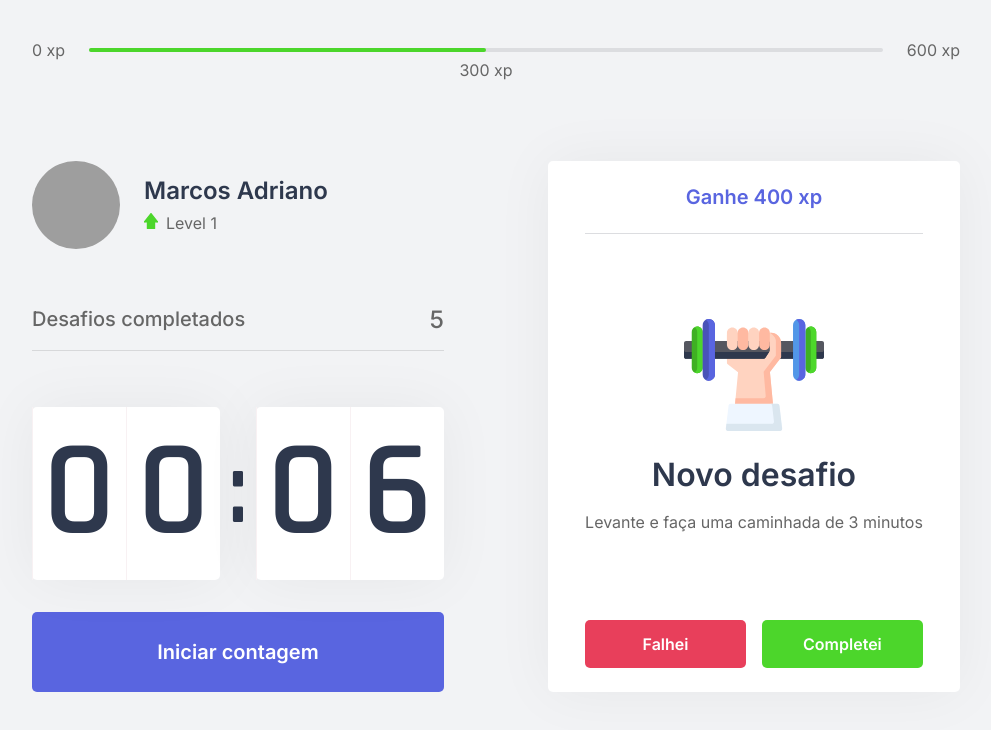
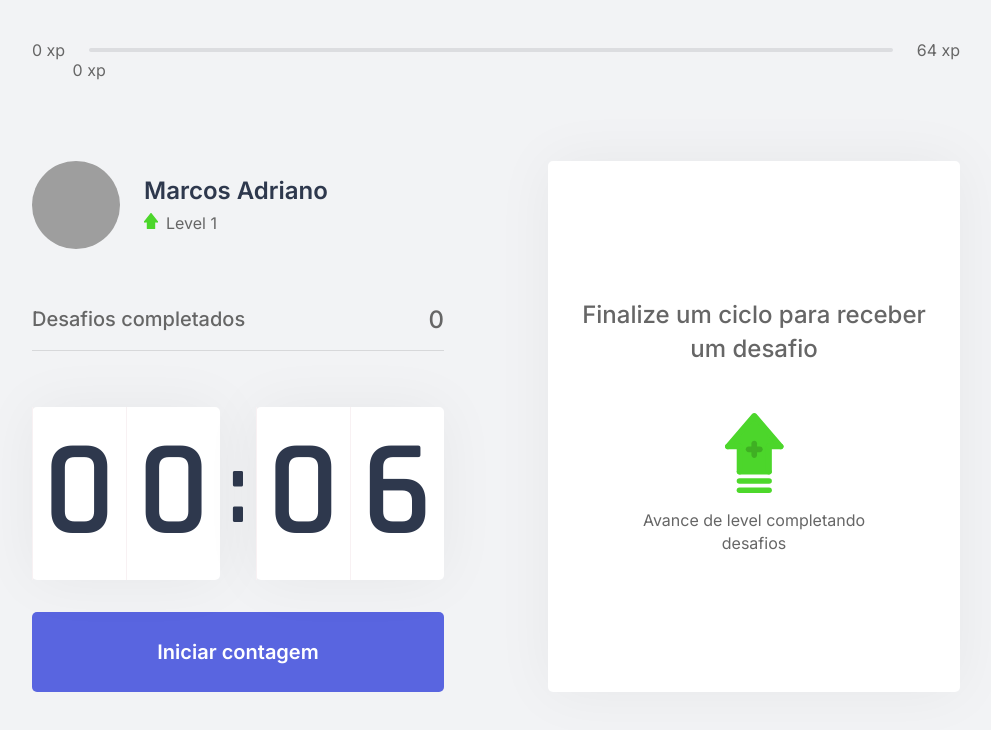
Before and after one commit to marcosadriano05/nlw4-moveit, a Next.js app: page / in a window 1280 px wide. Shown: the top 730 px of the page, without its empty margins (144-1135 px from the left). Built offline with nearby package versions, Linux system fonts and the light colour scheme; grey boxes are pictures that could not be loaded.

Commit message:
Aplicando Challenge Context nos componentes

```diff
--- /dev/null
+++ b/challenges.json
@@ -0,0 +1,62 @@
+[
+  {
+    "type": "body",
+    "description": "Estique um de seus braços com a palma da mão virada para frente e puxe os dedos para cima por 10 segundos por mão.",
+    "amount": 80
+  },
+  {
+    "type": "body",
+    "description": "Estique seu braço contra o peito e puxe-o utilizando o outro braço por 10 segundos por braço.",
+    "amount": 60
+  },
+  {
+    "type": "body",
+    "description": "Puxe seu pescoço com a ajuda da mão para a direita e para a esquerda, permanecendo na posição por alguns segundos.",
+    "amount": 70
+  },
+  {
+    "type": "body",
+    "description": "Com as duas mãos na parte de trás da cabeça, leve-a para baixo, alongando a parte de trás da região.",
+    "amount": 60
+  },
+  {
+    "type": "body",
+    "description": "Cruze as pernas e desça com as mãos esticadas em direção ao chão. Repita o movimento com a outra perna na frente.",
+    "amount": 100
+  },
+  {
+    "type": "body",
+    "description": "Sentado, abra as pernas e tente encostar as palmas das mãos no chão, repita 3 vezes por 5 segundos.",
+    "amount": 80
+  },
+  {
+    "type": "body",
+    "description": "Puxe o joelho de encontro ao peito e segure, troque de perna após 10 segundos.",
+    "amount": 50
+  },
+  {
+    "type": "body",
+    "description": "Sentado, cruze uma perna e incline seu tronco à frente, troque de perna após 10 segundos.",
+    "amount": 80
+  },
+  {
+    "type": "eye",
+    "description": "Sentado, feche os olhos e cubra-os com as palmas da mão durante 2 minutos, depois abra normalmente.",
+    "amount": 90
+  },
+  {
+    "type": "eye",
+    "description": "Em algum ambiente aberto, olhe o mais longe que puder em quatro direções por 3s, mexa apenas os olhos. Repita 3 vezes.",
+    "amount": 140
+  },
+  {
+    "type": "eye",
+    "description": "Usando os polegares, massage a área abaixo das sobrancelhas em movimentos circulares por 15 segundos.",
+    "amount": 70
+  },
+  {
+    "type": "body",
+    "description": "Em pé, gire a cintura o máximo que puder para a esquerda, segure por cinco segundos. Repita para a direita.",
+    "amount": 90
+  }
+]
--- a/src/components/ChallengeBox.tsx
+++ b/src/components/ChallengeBox.tsx
@@ -5,24 +5,23 @@
 import styles from '../styles/components/ChallengeBox.module.css';
 
 export function ChallengeBox() {
-  const contextData = useContext(ChallengesContext);
-
-  const hasActiveChallenge = true;
+  const { activeChallenge, resetChallenge } = useContext(ChallengesContext);
 
   return(
     <div className={styles.challengeBoxContainer}>
-      {hasActiveChallenge ? (
+      {activeChallenge ? (
         <div className={styles.challengeActive}>
-          <header>Ganhe 400 xp</header>
+          <header>Ganhe {activeChallenge.amount} xp</header>
           <main>
-            <img src="icons/body.svg" alt="Exercício físico" />
+            <img src={`icons/${activeChallenge.type}.svg`} alt="Exercício" />
             <strong>Novo desafio</strong>
-            <p>Levante e faça uma caminhada de 3 minutos</p>
+            <p>{activeChallenge.description}</p>
           </main>
           <footer>
             <button
               type="button"
               className={styles.challengeFailedButton}
+              onClick={resetChallenge}
             >
               Falhei
             </button>
--- a/src/components/CompletedChallenges.tsx
+++ b/src/components/CompletedChallenges.tsx
@@ -1,10 +1,14 @@
+import { useContext } from 'react';
+import { ChallengesContext } from '../contexts/ChallengesContext';
 import styles from '../styles/components/CompletedChallenges.module.css';
 
 export function CompletedChallenges() {
+  const { challengesCompleted } = useContext(ChallengesContext);
+
   return(
     <div className={styles.completedChallengesContainer}>
       <span>Desafios completados</span>
-      <span>5</span>
+      <span>{challengesCompleted}</span>
     </div>
   );
 }
--- a/src/components/Countdown.tsx
+++ b/src/components/Countdown.tsx
@@ -7,7 +7,7 @@
 let countdownTimeOut: NodeJS.Timeout;
 
 export function Countdown() {
-  const contextData = useContext(ChallengesContext);
+  const { startNewChallenge } = useContext(ChallengesContext);
 
   const [time, setTime] = useState(0.1*60);
   const [isActive, setIsActive] = useState(false);
@@ -36,6 +36,7 @@
       } else if(isActive && time === 0) {
         setHasFinished(true);
         setIsActive(false);
+        startNewChallenge();
       }
     }, 1000);
   }, [isActive, time]);
--- a/src/components/ExperienceBar.tsx
+++ b/src/components/ExperienceBar.tsx
@@ -1,14 +1,23 @@
+import { useContext } from 'react';
+import { ChallengesContext } from '../contexts/ChallengesContext';
+
 import styles from '../styles/components/ExperienceBar.module.css';
 
 export function ExperienceBar() {
+  const { currentExperience, experienceToNextLevel } = useContext(ChallengesContext);
+
+  const percentToNextLevel = Math.round(currentExperience * 100) / experienceToNextLevel;
+
   return (
     <header className={styles.experienceBar}>
       <span>0 xp</span>
       <div>
-        <div style={{width: '50%'}} />
-        <span className={styles.currentExperience} style={{left: '50%'}}>300 xp</span>
+        <div style={{width: `${percentToNextLevel}%`}} />
+        <span className={styles.currentExperience} style={{left: `${percentToNextLevel}%`}}>
+          {currentExperience} xp
+        </span>
       </div>
-      <span>600 xp</span>
+      <span>{experienceToNextLevel} xp</span>
     </header>
   );
 }
--- a/src/contexts/ChallengesContext.tsx
+++ b/src/contexts/ChallengesContext.tsx
@@ -1,11 +1,22 @@
 import { createContext, ReactNode, useState } from 'react';
+
+import challenges from '../../challenges.json';
+
+interface Challenge {
+  type: 'body' | 'eye';
+  description: string;
+  amount: number
+}
 
 interface ChallengesContextData {
   level: number;
   currentExperience: number;
   challengesCompleted: number;
+  activeChallenge: Challenge;
+  experienceToNextLevel: number;
   levelUp: () => void;
   startNewChallenge: () => void;
+  resetChallenge: () => void
 }
 
 interface ChallengesProviderProps {
@@ -18,13 +29,22 @@
   const [level, setLevel] = useState(1);
   const [currentExperience,setCurrentExperience] = useState(0);
   const [challengesCompleted, setChallengesCompleted] = useState(0);
+  const [activeChallenge, setActiveChallenge] = useState(null);
+
+  const experienceToNextLevel = Math.pow((level+1)*4, 2);
 
   function levelUp() {
     setLevel(level+1);
   }
 
   function startNewChallenge() {
-    console.log('start new challenge');
+    const randomChallengeIndex = Math.floor(Math.random()*challenges.length);
+    const challenge = challenges[randomChallengeIndex];
+    setActiveChallenge(challenge);
+  }
+
+  function resetChallenge() {
+    setActiveChallenge(null);
   }
 
   return(
@@ -33,8 +53,11 @@
         level,
         currentExperience,
         challengesCompleted,
+        activeChallenge,
+        experienceToNextLevel,
         levelUp,
-        startNewChallenge
+        startNewChallenge,
+        resetChallenge
       }}
     >
       {children}
```
